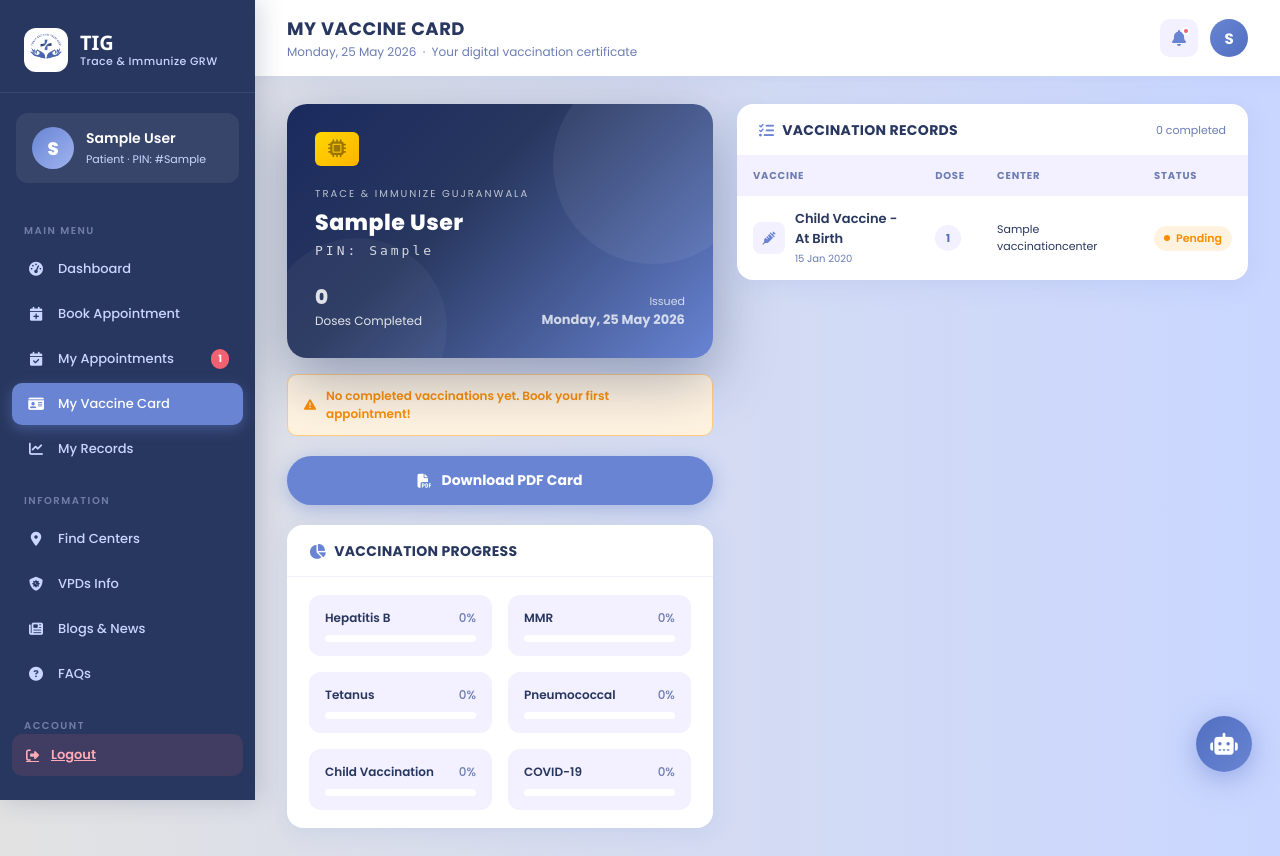
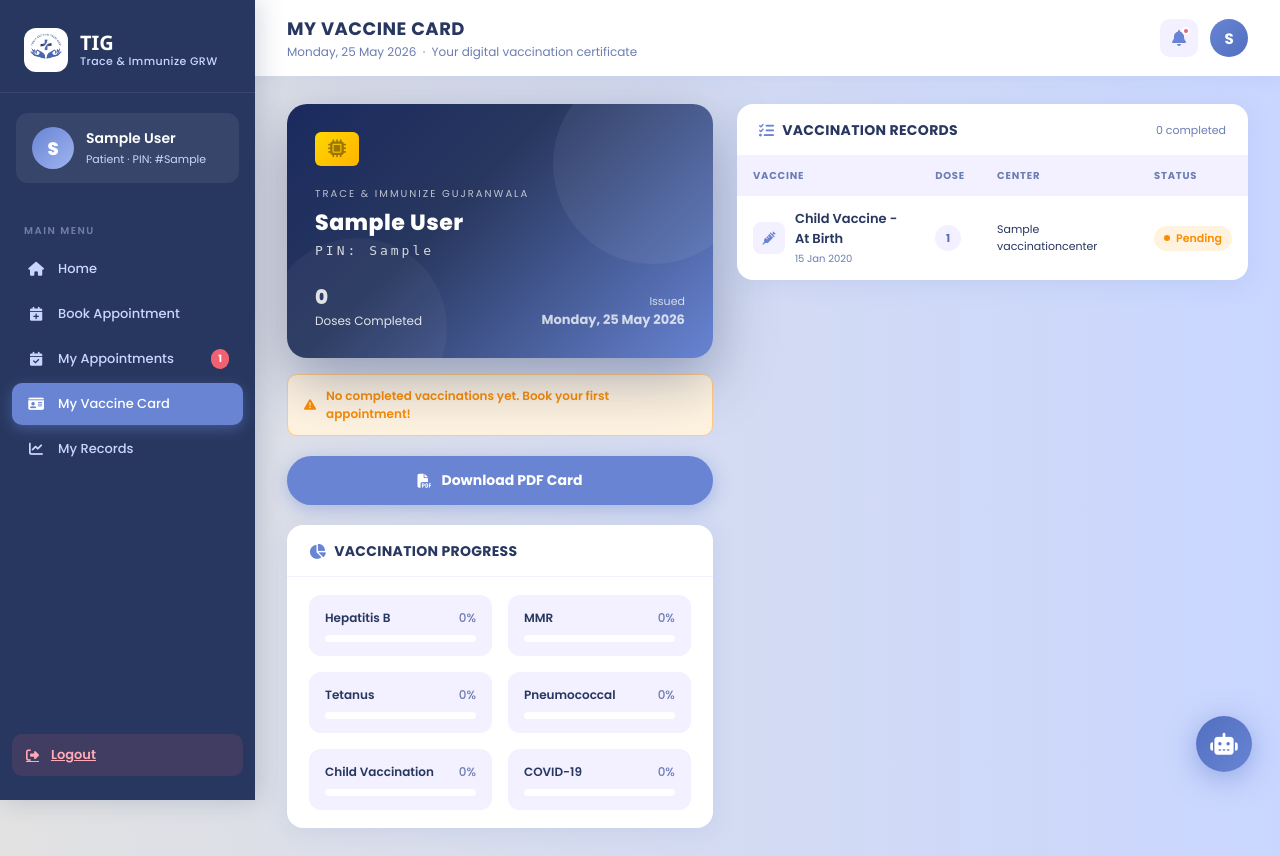
Before and after one commit to arfa2237/full-authentication, a Django app: page /patient/vaccine-card/ in a window 1280 px wide. Run offline with Django 5.2, Linux system fonts and the light colour scheme; a user stored in the database is signed in; tables that the repository leaves empty hold one stand-in row (values such as "Sample post").

Commit message:
Add home page access and url

```diff
--- a/templates/vaccine_card.html
+++ b/templates/vaccine_card.html
@@ -359,21 +359,14 @@
 
     <nav class="sidebar-nav">
         <div class="nav-label">Main Menu</div>
-        <a class="nav-item" href="{% url 'home' %}"><i class="fa-solid fa-gauge-high"></i> Dashboard</a>
+        <a class="nav-item" href="{% url 'index' %}"><i class="fa-solid fa-house"></i> Home </a>
         <a class="nav-item" href="{% url 'book-appointment' %}"><i class="fa-solid fa-calendar-plus"></i> Book Appointment</a>
         <a class="nav-item" href="{% url 'my-appointments' %}">
             <i class="fa-solid fa-calendar-check"></i> My Appointments
             {% if pending_count %}<span class="nav-badge">{{ pending_count }}</span>{% endif %}
         </a>
         <a class="nav-item active" href="{% url 'vaccine-card' %}"><i class="fa-solid fa-id-card"></i> My Vaccine Card</a>
-        <a class="nav-item" href="#"><i class="fa-solid fa-chart-line"></i> My Records</a>
-        <div class="nav-label" style="margin-top:8px">Information</div>
-        <a class="nav-item" href="#"><i class="fa-solid fa-location-dot"></i> Find Centers</a>
-        <a class="nav-item" href="#"><i class="fa-solid fa-shield-virus"></i> VPDs Info</a>
-        <a class="nav-item" href="#"><i class="fa-solid fa-newspaper"></i> Blogs &amp; News</a>
-        <a class="nav-item" href="#"><i class="fa-solid fa-circle-question"></i> FAQs</a>
-        <div class="nav-label" style="margin-top:8px">Account</div>
-        <a class="nav-item" href="#"><i class="fa-solid fa-user"></i> My Profile</a>
+        <a class="nav-item" href="{% url 'my-records' %}"><i class="fa-solid fa-chart-line"></i> My Records</a>
     </nav>
 
     <div class="sidebar-footer">
```
